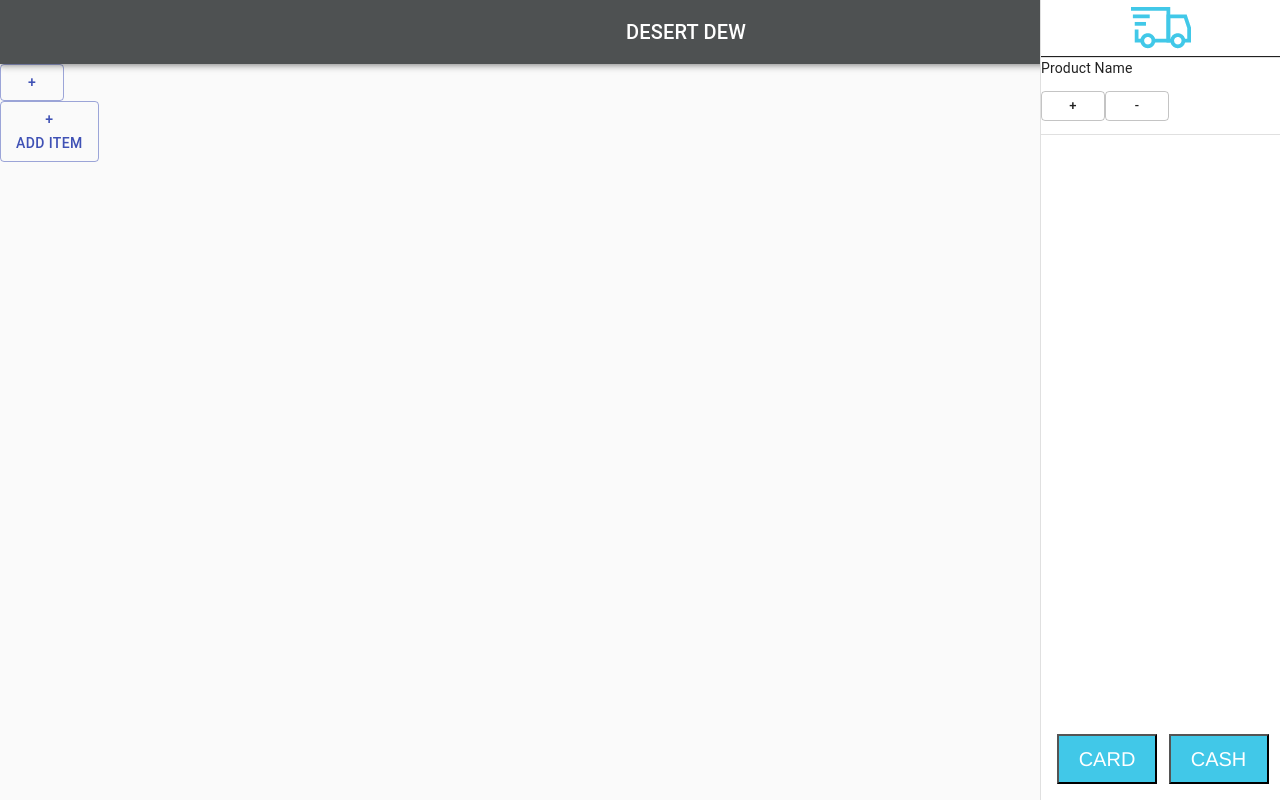
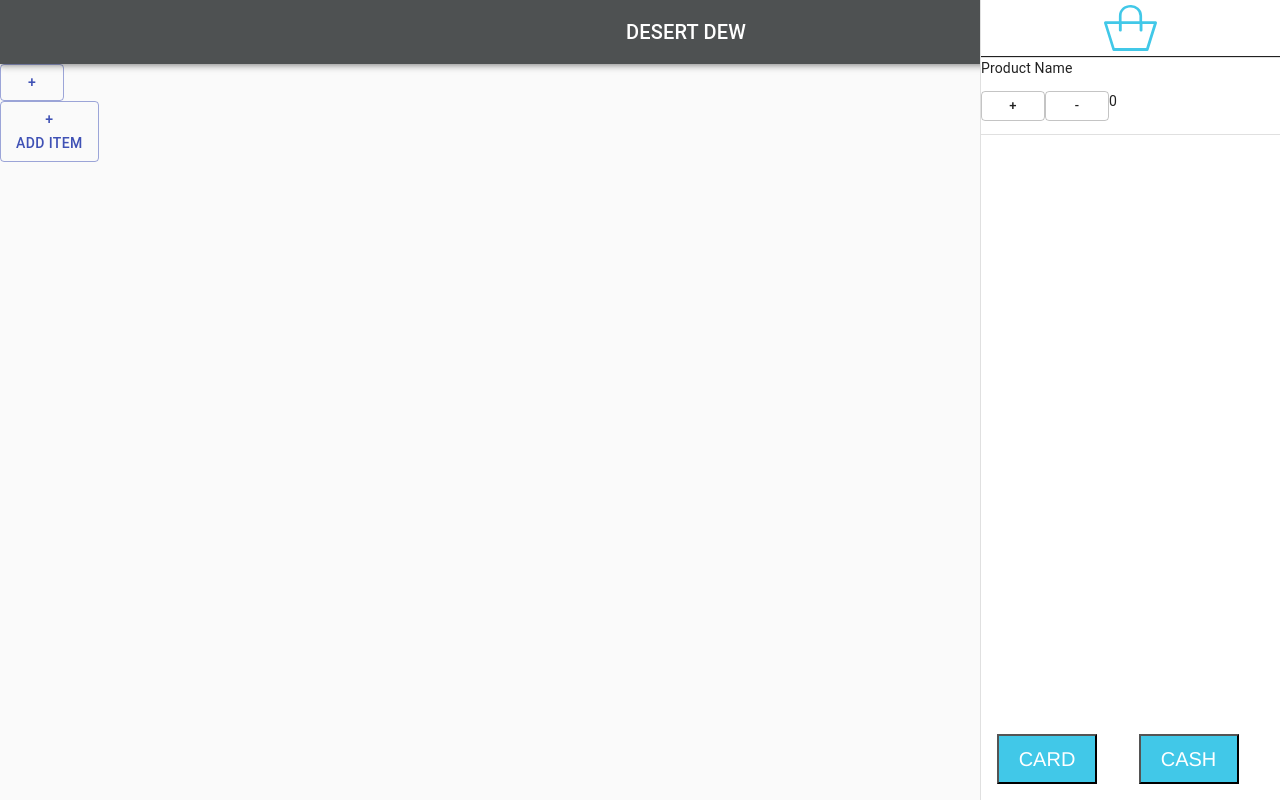
Before and after one commit to we-are-pos/posme, a React (Create React App) app in the folder client/: page /inventory in a window 1280 px wide. Built offline with nearby package versions, Linux system fonts and the light colour scheme.

Commit message:
increase and decrease function

```diff
--- a/client/src/App.js
+++ b/client/src/App.js
@@ -6,14 +6,14 @@ import ThankYou from './pages/ThankYouPage'
 import Inventory from './pages/Inventory'
 import Sales from './pages/Sales'
 import Home from './pages/Home'
-import Truck from './components/Truck'
+import Cart from './components/Cart'
 import ThankYouPage from './components/ThankYou';
 
 class App extends Component {
   render () {
     return (
       <>
-      <Truck />
+      <Cart />
         <Router>
           <div>
             <Route path='/' exact component={Login} />
--- a/client/src/components/Cart/cart.js
+++ b/client/src/components/Cart/cart.js
@@ -12,10 +12,6 @@ import CardButton from '../CardButton'
 import CashButton from '../CashButton'
 
 const drawerWidth = 240;
-
-const defaultCount = {
-  count: 0
-}
 
 const useStyles = makeStyles(theme => ({
   root: {
@@ -40,14 +36,10 @@ const useStyles = makeStyles(theme => ({
   }
 }));
 
-// const [countState, setCountState] = useState(defaultCount)
-
-// const handleClick = _ => {
-//   setCountState({ count: setCountState + 1 })
-// // }
-
 export default function PermanentDrawerLeft() {
   const classes = useStyles()
+
+  const [count, setCountState] = useState(0)
 
   return (
     <div className={classes.root}>
@@ -80,9 +72,9 @@ export default function PermanentDrawerLeft() {
           alignContent="center"
           css={{ height: 70 }}
           >
-            <Button variant="outlined" size="small">+</Button>
-            <Button variant="outlined" size="small">-</Button>
-            <typography></typography>
+            <Button onClick={_ => {setCountState(count + 1)}} variant="outlined" size="small">+</Button>
+            <Button onClick={_ => {setCountState(count -1)}} variant="outlined" size="small">-</Button>
+            <typography>{count}</typography>
           </Box>
         <Divider />
         <Box
--- a/client/src/components/Navbar/navbar.js
+++ b/client/src/components/Navbar/navbar.js
@@ -5,7 +5,7 @@ import IconButton from '@material-ui/core/IconButton';
 import React from 'react';
 import Button from '@material-ui/core/Button';
 import { makeStyles } from '@material-ui/core/styles';
-import Menu from '@material-ui/icons/MoreHoriz';
+// import Menu from '@material-ui/icons/MoreHoriz';
 
 import Drawer from '@material-ui/core/Drawer';
 import List from '@material-ui/core/List';
--- a/client/src/components/Truck/truck.js
+++ b/client/src/components/Truck/truck.js
@@ -39,6 +39,8 @@ const useStyles = makeStyles(theme => ({
 export default function PermanentDrawerLeft() {
   const classes = useStyles()
 
+  const [count, setCountState] = useState(0)
+
   return (
     <div className={classes.root}>
       <CssBaseline />
@@ -70,9 +72,9 @@ export default function PermanentDrawerLeft() {
           alignContent="center"
           css={{ height: 70 }}
           >
-            <Button variant="outlined" size="small">+</Button>
-            <Button variant="outlined" size="small">-</Button>
-            <typography></typography>
+            <Button onClick={_ => {setCountState(count + 1)}} variant="outlined" size="small">+</Button>
+            <Button onClick={_ => {setCountState(count -1)}} variant="outlined" size="small">-</Button>
+            <typography>{count}</typography>
           </Box>
         <Divider />
         <Box
```
